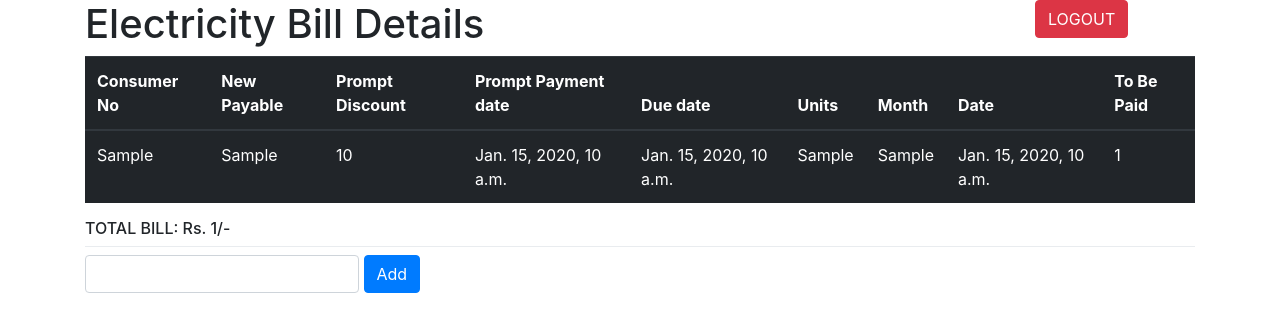
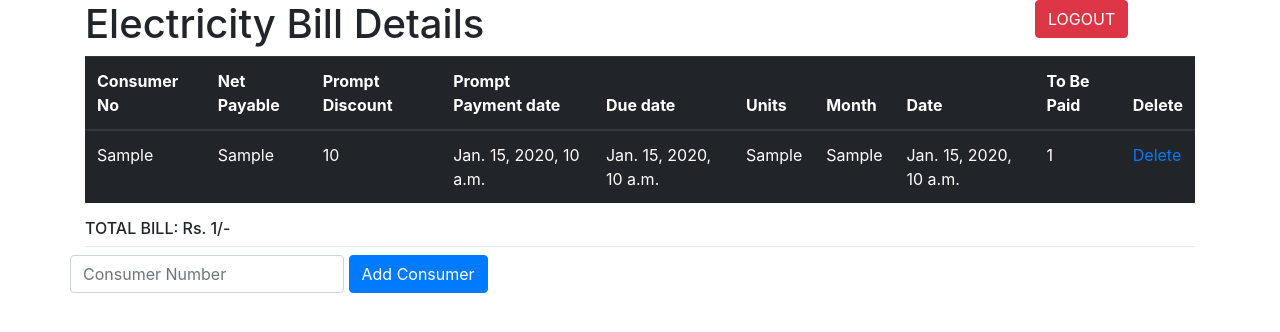
Before and after one commit to akash-swain/mahadiscom-elec-bill, a Django app: template billapp/templates/billapp/billdetail.html in a window 1280 px wide. Shown: the top 332 px of the page. Run offline with Django 3.2, Linux system fonts and the light colour scheme; the template is opened without the code that fills it: most values are stand-ins (such as "Sample title", 1, 10 or a date in 2020); some libraries are stand-ins or nearby versions.

Commit message:
delete consumer functionality

```diff
--- a/billapp/templates/billapp/billdetail.html
+++ b/billapp/templates/billapp/billdetail.html
@@ -23,7 +23,7 @@
             <thead>
             <tr>
                   <th scope="col">Consumer No</th>
-                  <th scope="col">New Payable</th>
+                  <th scope="col">Net Payable</th>
                   <th scope="col">Prompt Discount</th>
                   <th scope="col">Prompt Payment date</th>
                   <th scope="col">Due date</th>
@@ -31,6 +31,7 @@
                   <th scope="col">Month</th>
                   <th scope="col">Date</th>
                   <th scope="col">To Be Paid</th>
+                  <th scope="col">Delete</th>
                 </tr>
             </thead>
             <tbody>
@@ -46,6 +47,8 @@
                     <td>{{i.billMonth}}</td>
                     <td>{{i.billDate}}</td>
                     <td>{{i.billToBePaid}}</td>
+                    <td><a href="/delete/{{ i.consumerNo }}">Delete</a></td>
+                    <!-- <td>{{object_list}}</td> -->
             </tr>
             {% endfor %}
 
@@ -62,10 +65,10 @@
         <div class="row">
 
         <form class= "form-inline" method="post">{% csrf_token %}
-            <div class="col-auto">
+            <div class="grid">
 
-                <input class="form-control mb-2" type="text" name="content">
-                <button class="btn btn-primary mb-2" type="submit">Add</button>
+                <input class="form-control mb-2" type="text" name="content" placeholder="Consumer Number" required pattern="[0-9]+">
+                <button class="btn btn-primary mb-2" type="submit">Add Consumer</button>
             </div>
             </form>
             {% if messages %}
--- a/billapp/urls.py
+++ b/billapp/urls.py
@@ -1,5 +1,5 @@
 from django.urls import path, include
-from .views import BillList, ThanksPage, activate, signup
+from .views import BillList, ThanksPage, activate, signup, listdelete
 from django.contrib.auth import views as auth_views
 
 # app_name = "de"
@@ -7,6 +7,7 @@ urlpatterns = [
     path('login/', auth_views.LoginView.as_view(template_name='billapp/login.html') ,name = "main"),
     path('logout/', auth_views.LogoutView.as_view(), name = "logout"),
     path('', BillList.as_view() ,name = "detail"),
+    path('delete/<str:consumerno>', listdelete ,name = "delete"),
     path("thanks/", ThanksPage.as_view(), name="thanks"),
     path('signup/', signup, name='signup'),
     path('activate/<uidb64>/<token>', activate,name='activate'),
```
Also changed, not shown: billapp/views.py (+15 -0 lines), db.sqlite3.
